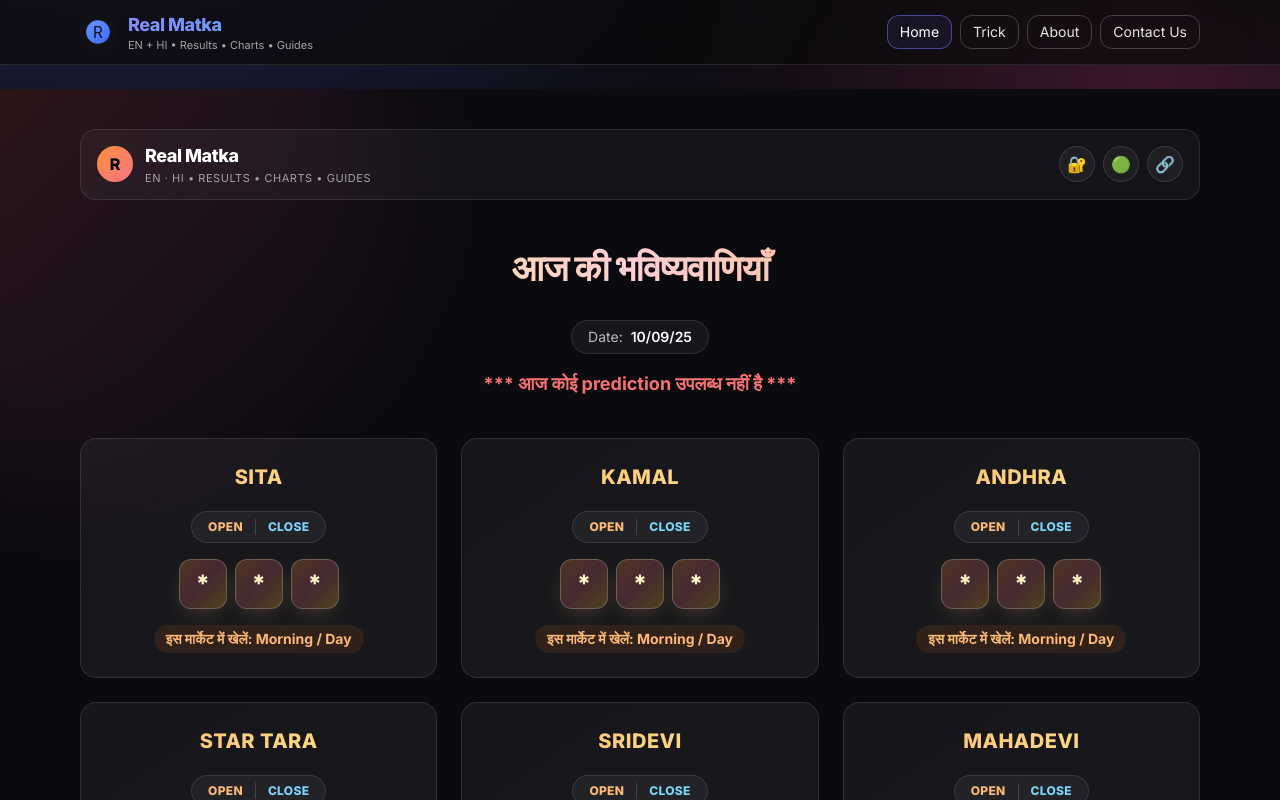
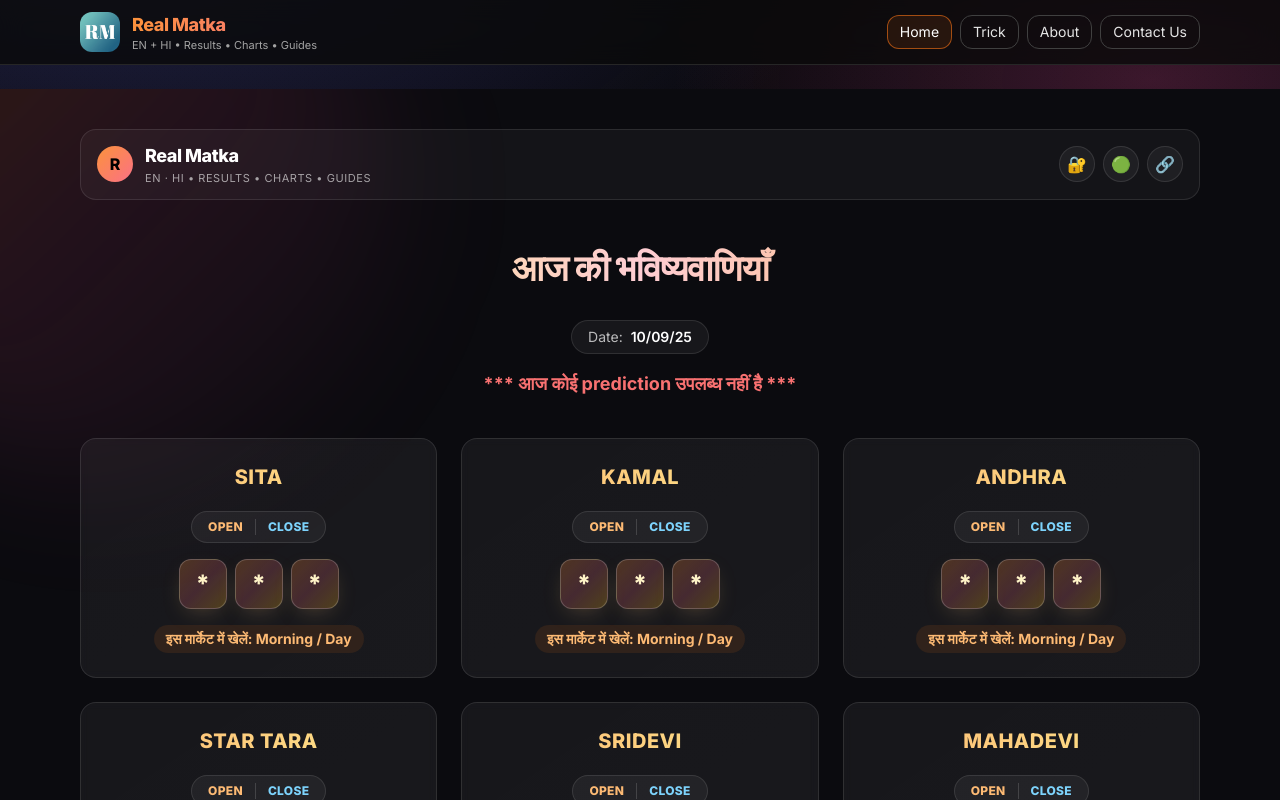
Before and after one commit to sdtwedding701-hub/realmatka, a Next.js app: page / in a window 1280 px wide. Shown: the top 800 px of the page. Built offline with nearby package versions, Linux system fonts and the light colour scheme.

Commit message:
Daily update: 11/09/25 changes

```diff
--- a/components/Header.tsx
+++ b/components/Header.tsx
@@ -19,14 +19,18 @@ export default function Header() {
   const closeMenu = () => setMenuOpen(false);
 
   return (
-    <header className="sticky top-0 z-50">
-      <div className="w-full bg-neutral-950/70 backdrop-blur-md border-b border-neutral-800">
+    <header className="sticky top-0 z-50 w-full">
+      <div className="w-full bg-neutral-950/80 backdrop-blur-md border-b border-neutral-800">
         <div className="max-w-6xl mx-auto px-4 h-16 flex items-center justify-between">
-          {/* Logo */}
+          {/* Logo + Name */}
           <Link href="/" className="flex items-center gap-3" onClick={closeMenu}>
-            <img src="/logo.svg" alt="Real Matka" className="h-9 w-9 rounded-xl" />
+            <img
+              src="/logo.jpg" // <- तुम अपना Untitled-2.jpg यहां public/logo.jpg नाम से रखो
+              alt="Real Matka"
+              className="h-10 w-10 rounded-xl object-cover"
+            />
             <div className="leading-tight">
-              <div className="text-lg font-extrabold tracking-tight bg-gradient-to-r from-indigo-400 to-blue-400 bg-clip-text text-transparent">
+              <div className="text-lg font-extrabold tracking-tight bg-gradient-to-r from-orange-400 to-rose-400 bg-clip-text text-transparent">
                 Real Matka
               </div>
               <div className="text-[11px] text-neutral-400">
@@ -47,7 +51,7 @@ export default function Header() {
                   className={[
                     "px-3 py-1.5 rounded-xl border text-sm transition",
                     active
-                      ? "border-indigo-500/60 bg-indigo-500/10 text-white"
+                      ? "border-orange-500/60 bg-orange-500/10 text-white"
                       : "border-neutral-700 hover:border-neutral-500 text-neutral-200",
                   ].join(" ")}
                 >
```
Also changed, not shown: public/logo.jpg (added).
